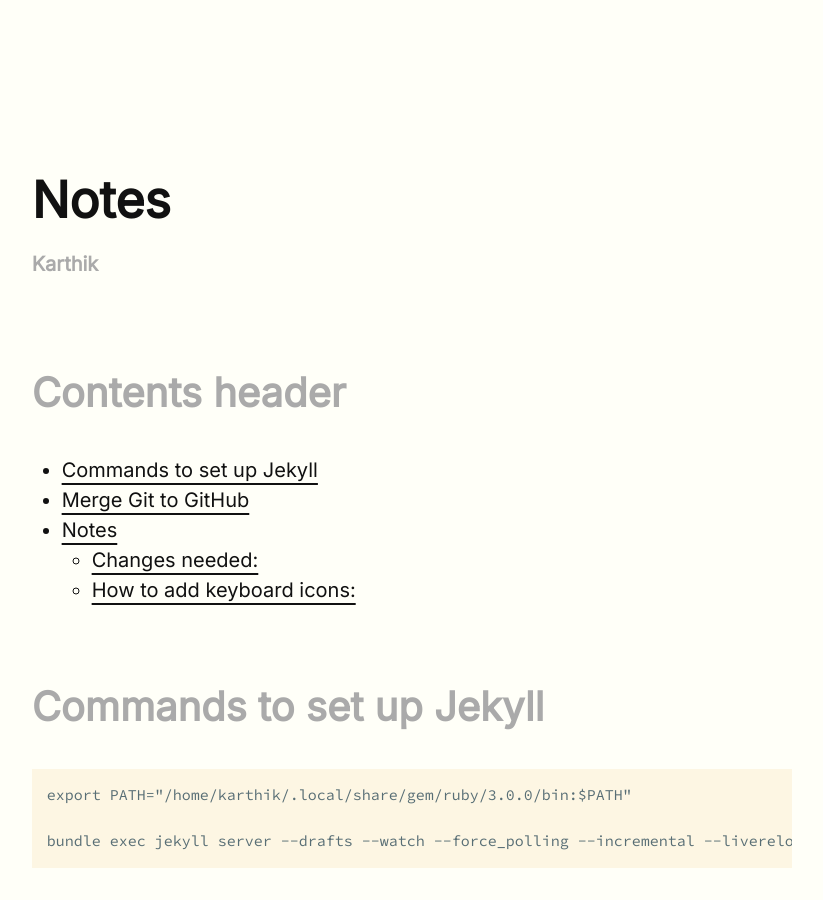
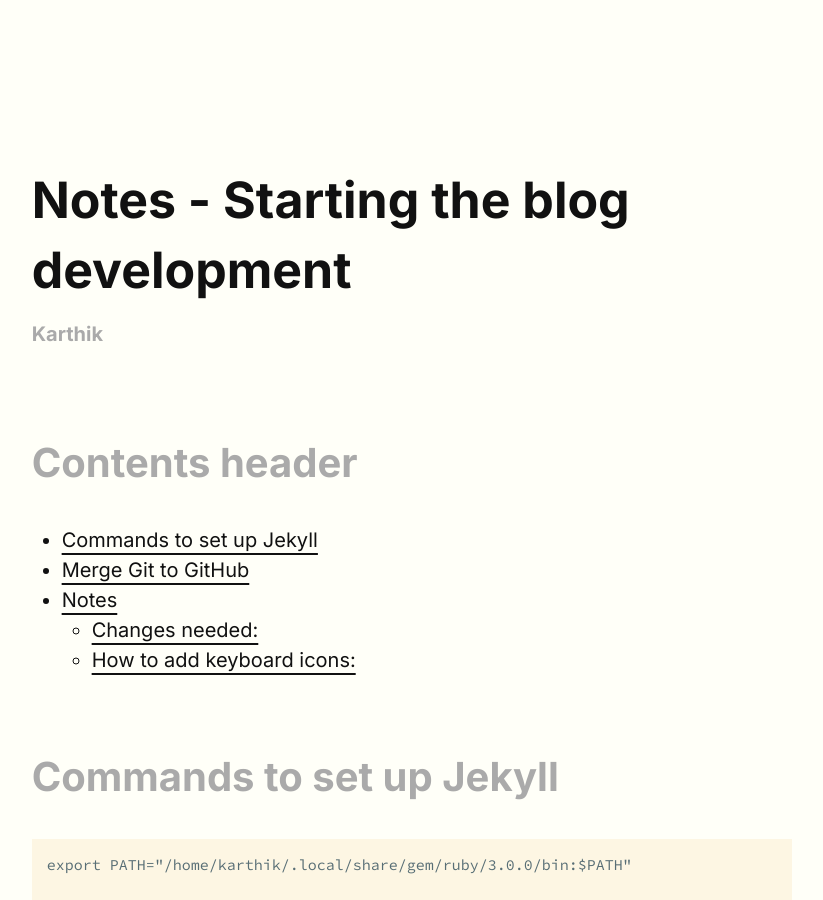
Before and after one commit to fallinginenigma/fallinginenigma.github.io, a Jekyll site: the page built from _posts/2021-05-31-notes-build-blog.markdown, in a window 1280 px wide and 900 px high. Shown: the whole window, without its empty margins (75-898 px from the left). Built offline with Jekyll 4.4.1, drawn with Linux system fonts in a browser that asks for light colours.

Commit message:
added font weights and minor changes

```diff
--- a/_config.yml
+++ b/_config.yml
@@ -25,7 +25,7 @@
 author:
   name: "Karthik"
   twitter: fallinginenigma
-  bio-url: ""
+  bio-url: "www.linkedin.com/in/karthikperla"
 description: >- # this means to ignore newlines until "baseurl:"
   a project
 baseurl: "" # the subpath of your site, e.g. /blog
--- a/_includes/_head.html
+++ b/_includes/_head.html
@@ -1,3 +1,3 @@
 <!-- any header inserts go here-->
 <link rel="preconnect" href="https://fonts.gstatic.com">
-<link href="https://fonts.googleapis.com/css?family=Inter|Source Code Pro" rel="stylesheet">
+<link href="https://fonts.googleapis.com/css?family=Inter:wght@400;500;600;700;800;900|Source Code Pro" rel="stylesheet">
--- a/_posts/2021-05-31-notes-build-blog.markdown
+++ b/_posts/2021-05-31-notes-build-blog.markdown
@@ -1,6 +1,6 @@
 ---
 layout: post
-title: "Notes"
+title: "Notes - Starting the blog development"
 categories: [blogging]
 tags: [jekyll, henry]
 canonical_url: https://fallinginenigma.github.io/notes-build-blog/
```
Also changed, not shown: README.md, _layouts/404.html (added).
